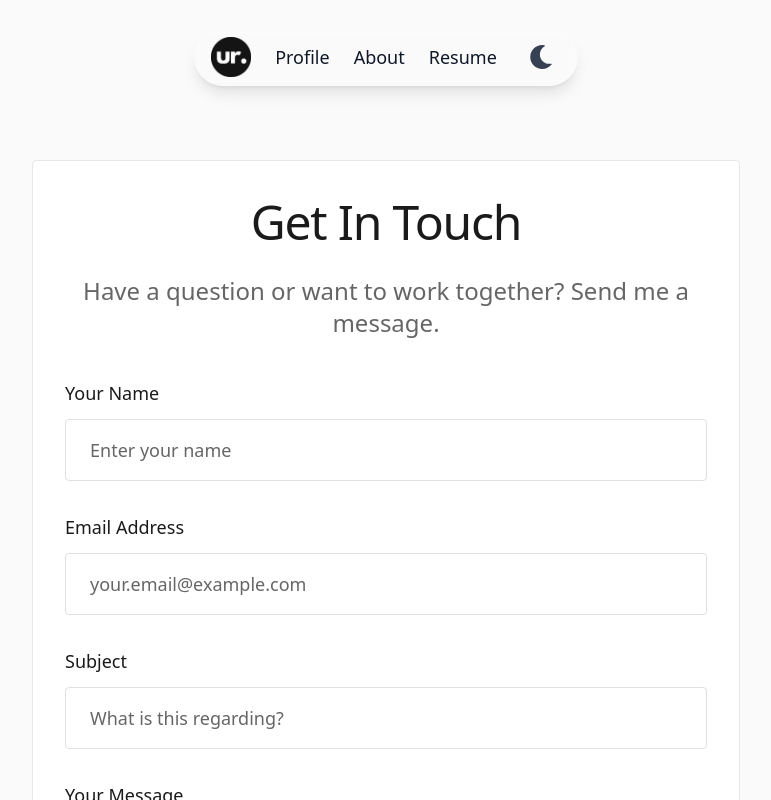
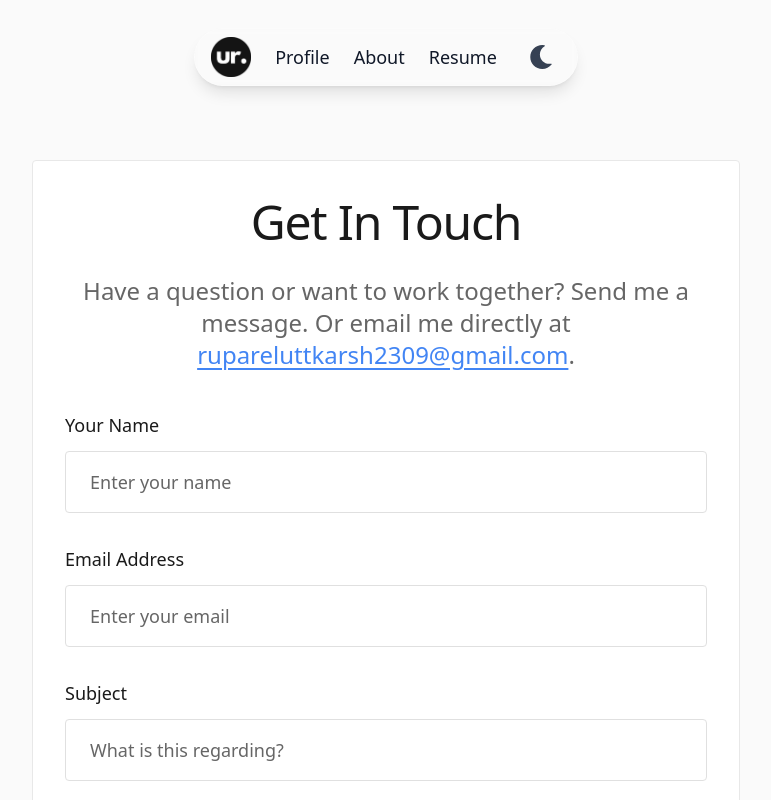
Before and after one commit to YHQZ1/portfolio, a React (Vite) app: page /contact in a window 1280 px wide. Shown: the top 800 px of the page, without its empty margins (254-1025 px from the left). Built offline with nearby package versions, Linux system fonts and the light colour scheme.

Commit message:
updated contact and footer comp

```diff
--- a/src/App.jsx
+++ b/src/App.jsx
@@ -2,11 +2,11 @@ import { BrowserRouter as Router, Routes, Route } from "react-router-dom";
 
 import Profile from "./pages/Profile";
 import About from "./pages/About";
+import Contact from "./pages/Contact";
 import NotFound from "./pages/NotFound";
 
 import Navbar from "./components/Navbar";
 import Footer from "./components/Footer";
-import Contact from "./components/Contact";
 import Cursor from "./components/Cursor";
 import ScrollToTop from "./components/ScrollToTop";
 import ScrollToTopButton from "./components/ScrollToTopButton";
--- a/src/data/links.jsx
+++ b/src/data/links.jsx
@@ -2,14 +2,10 @@ import {
   FaLinkedin,
   FaGithub,
   FaEnvelope,
-  FaInstagram,
   FaDiscord,
-  FaReddit,
   FaStackOverflow,
 } from "react-icons/fa";
-import { FaXTwitter } from "react-icons/fa6";
-import { SiLeetcode } from "react-icons/si";
-import { SiCodeforces } from "react-icons/si";
+import { SiLeetcode, SiCodeforces, SiHackerrank } from "react-icons/si";
 
 export const socialLinks = [
   {
@@ -33,24 +29,14 @@ export const socialLinks = [
     url: "https://codeforces.com/profile/uttkarsh09",
   },
   {
+    name: "HackerRank",
+    icon: SiHackerrank,
+    url: "https://www.hackerrank.com/profile/rupareluttkarsh1",
+  },
+  {
     name: "Stack Overflow",
     icon: FaStackOverflow,
     url: "https://stackoverflow.com/users/29559883/uttkarsh-ruparel",
-  },
-  {
-    name: "Instagram",
-    icon: FaInstagram,
-    url: "https://www.instagram.com/uttkarsh09_",
-  },
-  {
-    name: "X (Twitter)",
-    icon: FaXTwitter,
-    url: "https://x.com/uttkarsh09_",
-  },
-  {
-    name: "Reddit",
-    icon: FaReddit,
-    url: "https://www.reddit.com/user/yhqz1/",
   },
 ];
 
--- a/src/components/Contact.jsx
+++ b/src/pages/Contact.jsx
@@ -109,7 +109,19 @@ export default function Contact() {
                 darkMode ? "text-[#888]" : "text-[#666]"
               }`}
             >
-              Have a question or want to work together? Send me a message.
+              Have a question or want to work together? Send me a message. Or
+              email me directly at{" "}
+              <a
+                href="https://mail.google.com/mail/?view=cm&fs=1&to=rupareluttkarsh2309@gmail.com"
+                className={`underline underline-offset-4 transition-colors ${
+                  darkMode
+                    ? "text-[#8ab4f8] hover:text-[#a5c7ff]"
+                    : "text-[#4285f4] hover:text-[#3367d6]"
+                }`}
+              >
+                rupareluttkarsh2309@gmail.com
+              </a>
+              .
             </p>
           </div>
 
@@ -160,7 +172,7 @@ export default function Contact() {
                     : "border-[#e0e0e0] bg-white text-[#1a1a1a] placeholder-[#666] hover:border-[#d0d0d0] focus:border-[#4285f4] focus:ring-[#4285f4] focus:ring-opacity-20"
                 }`}
                 required
-                placeholder="your.email@example.com"
+                placeholder="Enter your email"
               />
             </div>
 
```
